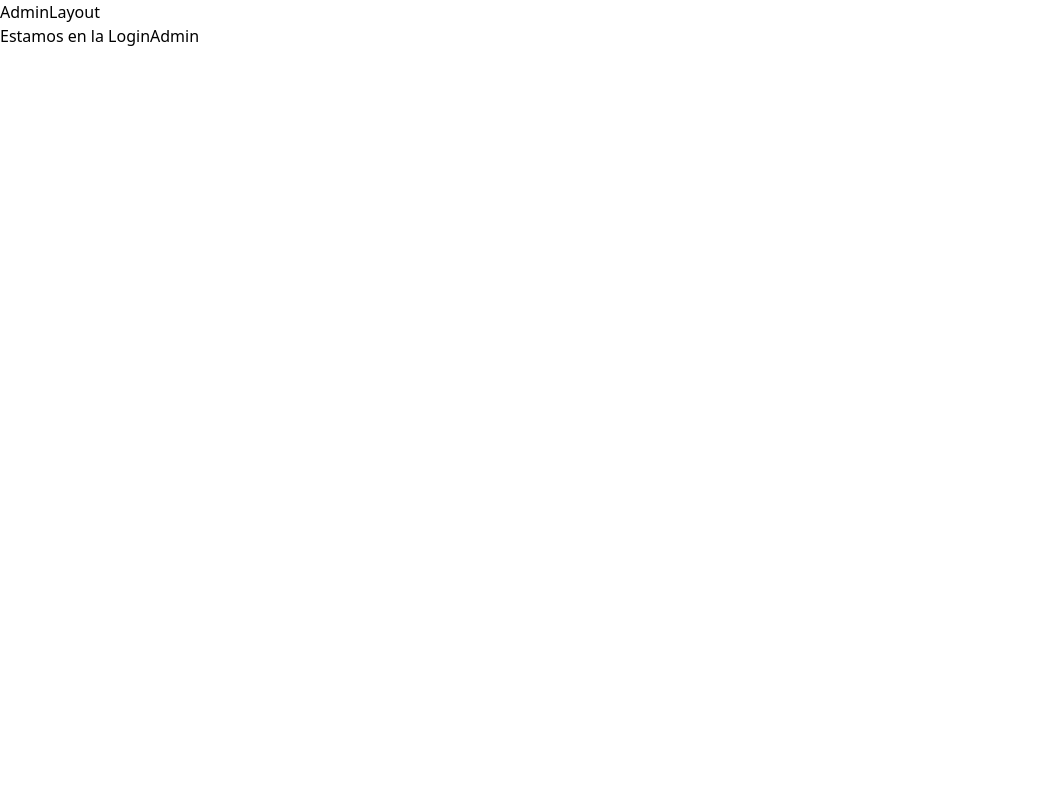
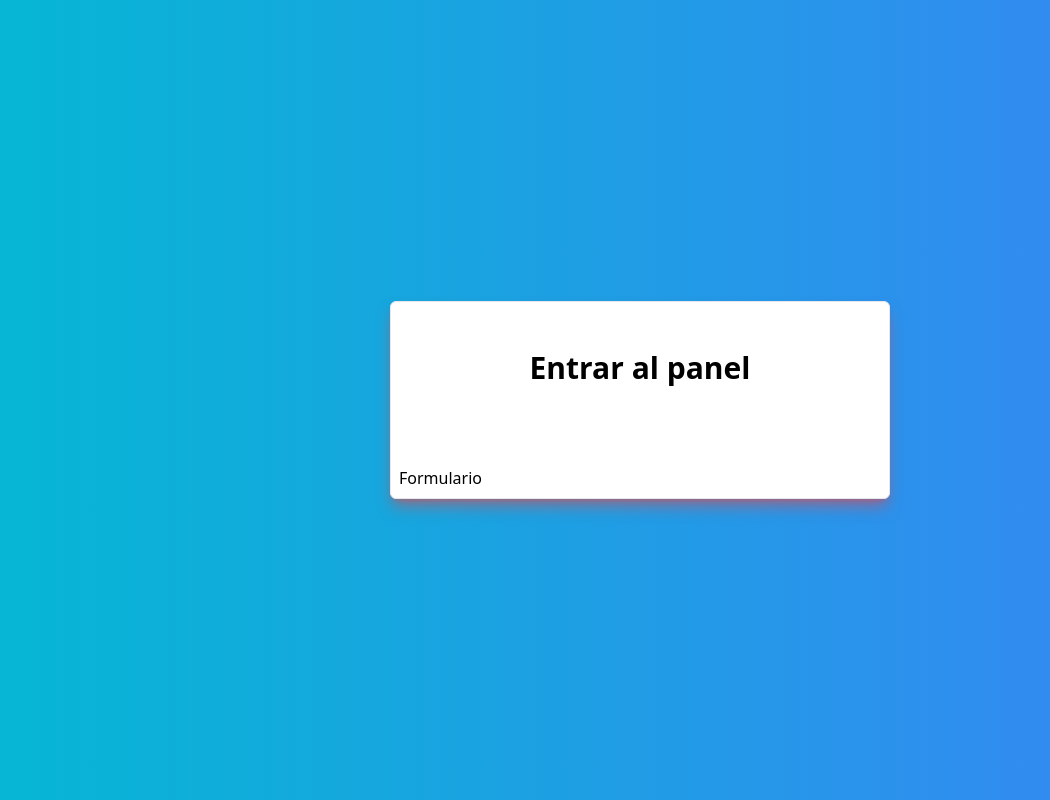
Before and after one commit to NahumFGz/gestion-restaurantes, a React (Vite) app in the folder frontend/: page /admin in a window 1280 px wide. Shown: the whole page, without its empty margins (0-1050 px from the left). Built offline with nearby package versions, Linux system fonts and the light colour scheme.

Commit message:
frontend: Homeadmin y loginadmin

```diff
--- a/frontend/src/layouts/AdminLayout.jsx
+++ b/frontend/src/layouts/AdminLayout.jsx
@@ -1,4 +1,10 @@
+import { LoginAdmin } from '../pages/admin'
+
 export function AdminLayout ({ children }) {
+  const auth = null
+
+  if (!auth) return <LoginAdmin />
+
   return (
     <div>
       <p>AdminLayout</p>
--- /dev/null
+++ b/frontend/src/pages/admin/HomeAdmin.jsx
@@ -0,0 +1,8 @@
+export function HomeAdmin () {
+  return (
+    <div>
+      <p>Home Admin</p>
+    </div>
+
+  )
+}
--- a/frontend/src/pages/admin/LoginAdmin.jsx
+++ b/frontend/src/pages/admin/LoginAdmin.jsx
@@ -1,7 +1,10 @@
 export function LoginAdmin () {
   return (
-    <div>
-      <p>Estamos en la LoginAdmin</p>
+    <div className='h-screen w-full flex items-center justify-center bg-gradient-to-r from-cyan-500 to-blue-500'>
+      <div className='bg-white w-[500px] p-2 border rounded-md shadow-lg shadow-red-500/50'>
+        <h1 className='p-10 mb-10 font-bold text-3xl text-center'>Entrar al panel</h1>
+        <p>Formulario</p>
+      </div>
     </div>
 
   )
--- a/frontend/src/pages/admin/index.jsx
+++ b/frontend/src/pages/admin/index.jsx
@@ -1 +1,2 @@
 export * from './LoginAdmin'
+export * from './HomeAdmin'
--- a/frontend/src/routes/routes.admin.jsx
+++ b/frontend/src/routes/routes.admin.jsx
@@ -1,5 +1,5 @@
 import { AdminLayout } from '../layouts'
-import { LoginAdmin } from '../pages/admin'
+import { HomeAdmin } from '../pages/admin'
 
 export const ADMIN_LOGIN_PATH = '/admin'
 
@@ -7,7 +7,7 @@ export const routesAdmin = [
   {
     path: ADMIN_LOGIN_PATH,
     layout: AdminLayout,
-    component: LoginAdmin
+    component: HomeAdmin
   }
 ]
 
```
